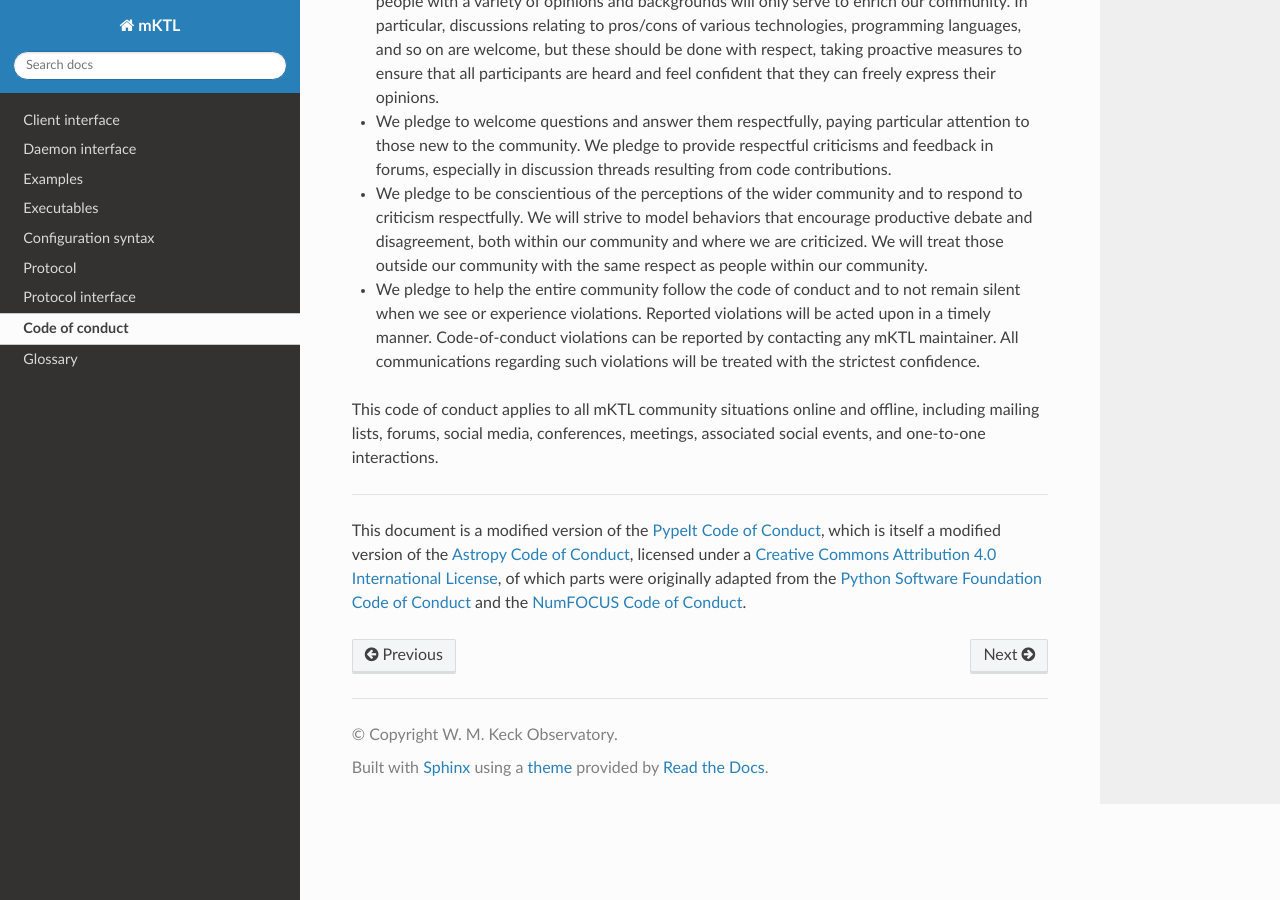
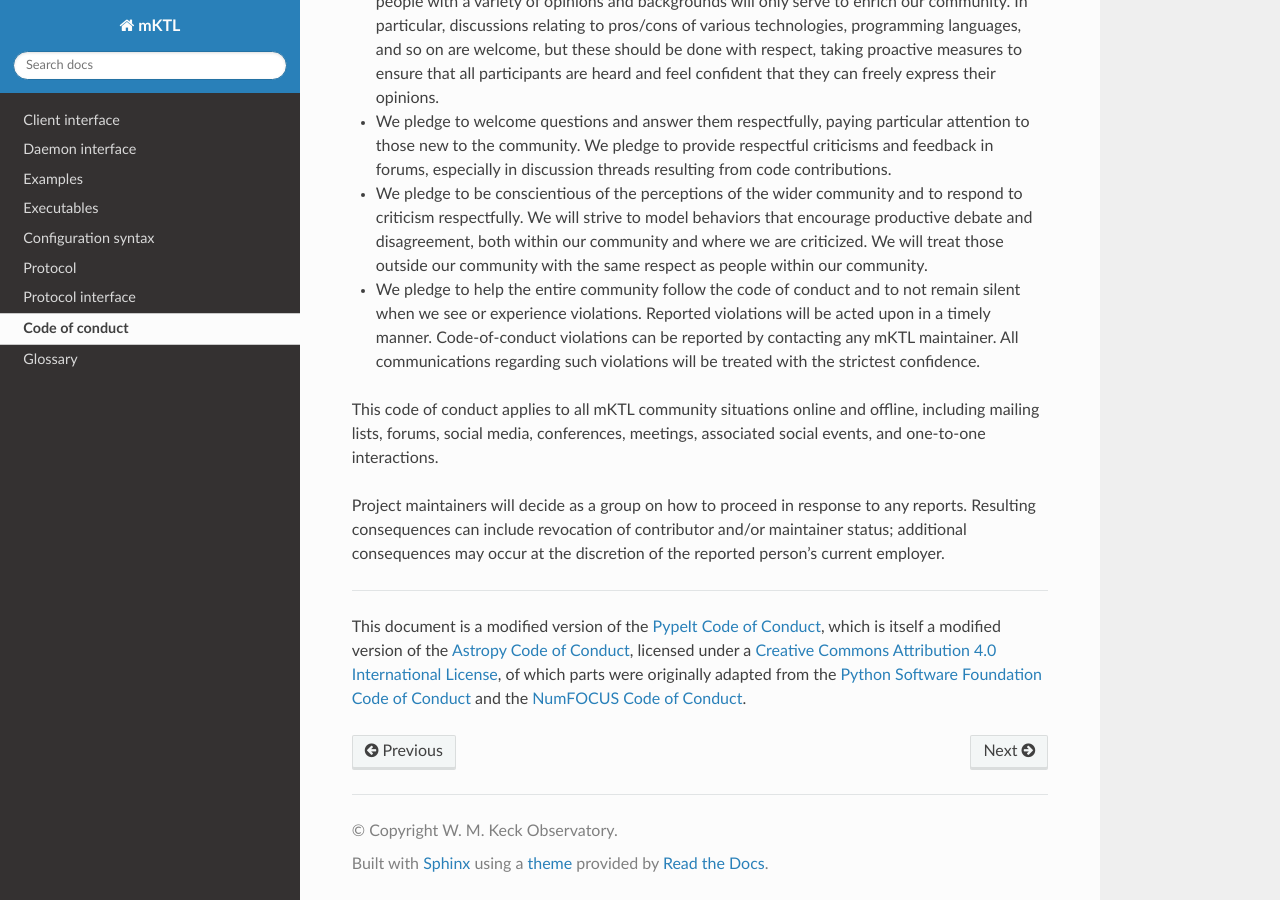
Before and after one commit to KeckObservatory/mKTL, a Sphinx documentation site: the page built from doc/code_of_conduct.rst, in a window 1280 px wide and 900 px high, scrolled down 578 px. Built offline with Sphinx 7.4.7 and the Read the Docs theme 3.1.0, drawn with Linux system fonts in a browser that asks for light colours.

Commit message:
Include a blurb about consequences.

```diff
--- a/doc/code_of_conduct.rst
+++ b/doc/code_of_conduct.rst
@@ -51,6 +51,11 @@ This code of conduct applies to all mKTL community situations online and
 offline, including mailing lists, forums, social media, conferences, meetings,
 associated social events, and one-to-one interactions.
 
+Project maintainers will decide as a group on how to proceed in response to
+any reports. Resulting consequences can include revocation of contributor
+and/or maintainer status; additional consequences may occur at the discretion
+of the reported person's current employer.
+
 ----
 
 This document is a modified version of the `PypeIt Code of Conduct
```
